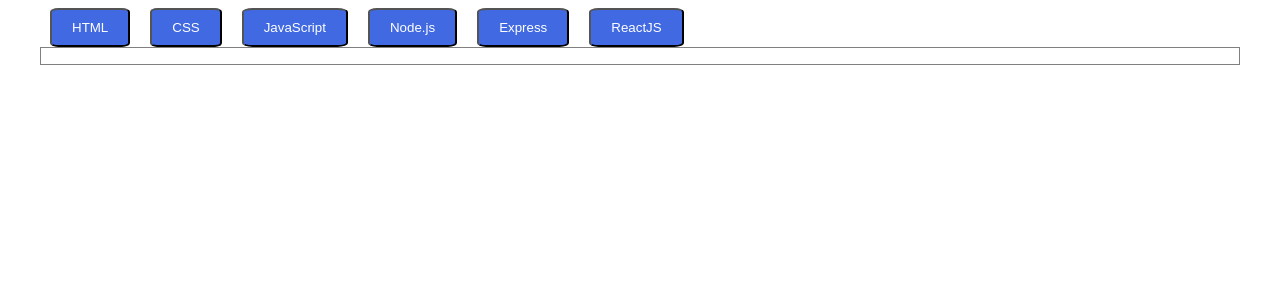
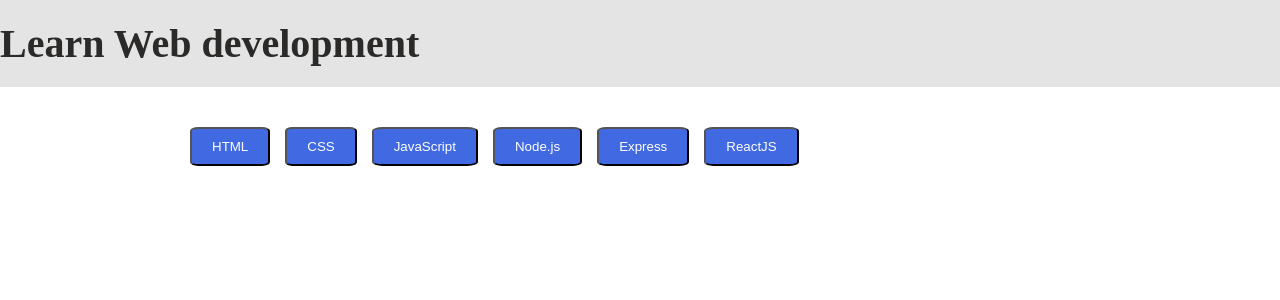
Before and after one commit to ilariamaffiola/react-use-state, a React (Vite) app: page / in a window 1280 px wide. Shown: the top 300 px of the page. Built offline with nearby package versions, Linux system fonts and the light colour scheme.

Commit message:
[UPD] Add Header component and integrate it into App; update styles for header and container

```diff
--- a/src/App.jsx
+++ b/src/App.jsx
@@ -1,10 +1,13 @@
 import React from 'react';
 import ButtonList from './components/ButtonList';
-
+import Header from './components/Header';
 function App() {
 
   return (
+    <>
+    <Header />
     <ButtonList />
+    </>
   )
 }
 
--- a/src/components/ButtonList.jsx
+++ b/src/components/ButtonList.jsx
@@ -43,7 +43,7 @@
        ))}
     </div>
     <div className='container'>
-    <div className="description">
+
         {selectedLanguage && (
             <div className='description'>
             <h2>{languages[selectedLanguage - 1].title}</h2>
@@ -52,7 +52,6 @@
         )}
     </div>
 
-</div>
 </>
 
   );
--- /dev/null
+++ b/src/components/Header.jsx
@@ -0,0 +1,13 @@
+import React from 'react';
+
+const Header = () => {
+  return (
+    <header>
+    <div>
+      <h1>Learn Web development</h1>
+    </div>
+    </header>
+  );
+}
+
+export default Header;
--- a/src/index.css
+++ b/src/index.css
@@ -1,9 +1,21 @@
+*{
+  margin: 0;
+  padding: 0;
+  box-sizing: border-box;
+}
 header{
-  background-color: #bcbdbe;
-  padding: 20px;
+  background-color: #e4e4e4;
+  padding: 20px 0;
+  margin-bottom: 40px;
+}
+header h1{
+  font-size: 40px;
+  color: #2b2a29;
+  font-weight: 600;
 }
 .container{
-  max-width: 1200px;
+  margin-left: 60px;
+  width: 900px;
   margin: 0 auto;
 }
 h1{
@@ -14,12 +26,13 @@
   color:white;
   padding: 10px 20px;
   border-radius: 10%;
-  margin: 0 10px;
+  margin-right: 15px;
   cursor: pointer;
 }
 .description{
+  margin-top: 40px;
   font-size: 15px;
-  padding: 8px;
+  padding: 15px;
   border: 1px solid grey;
 }
 .descriprion h2{
```
